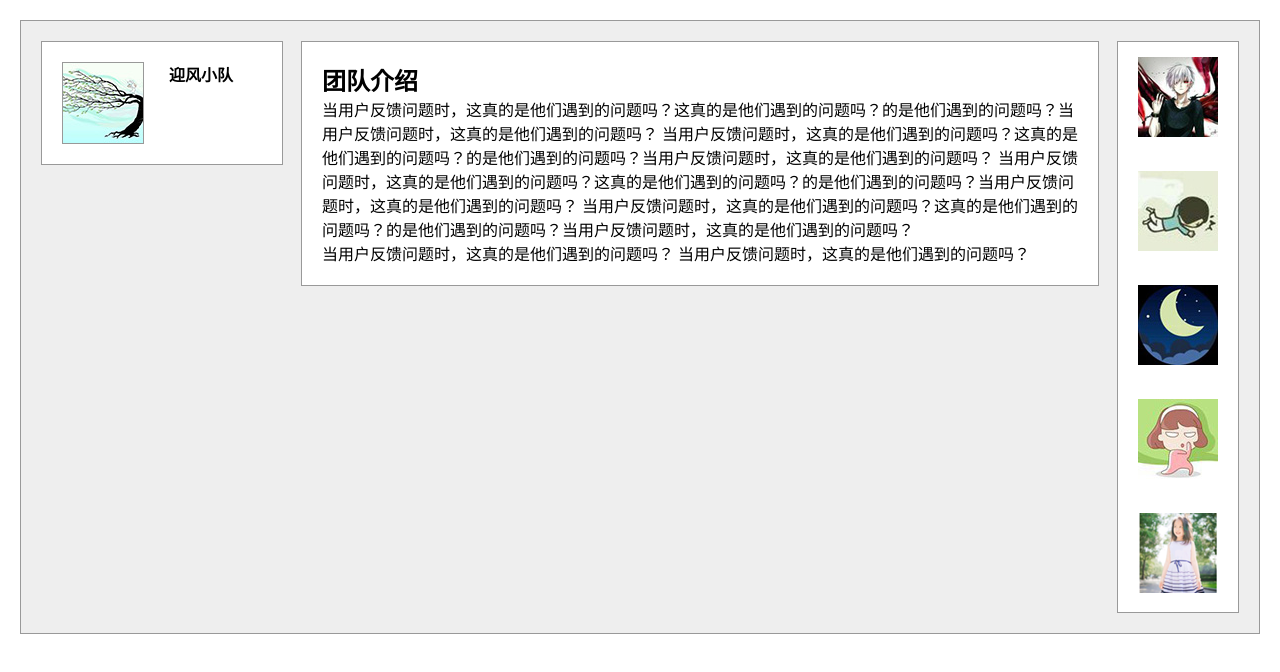
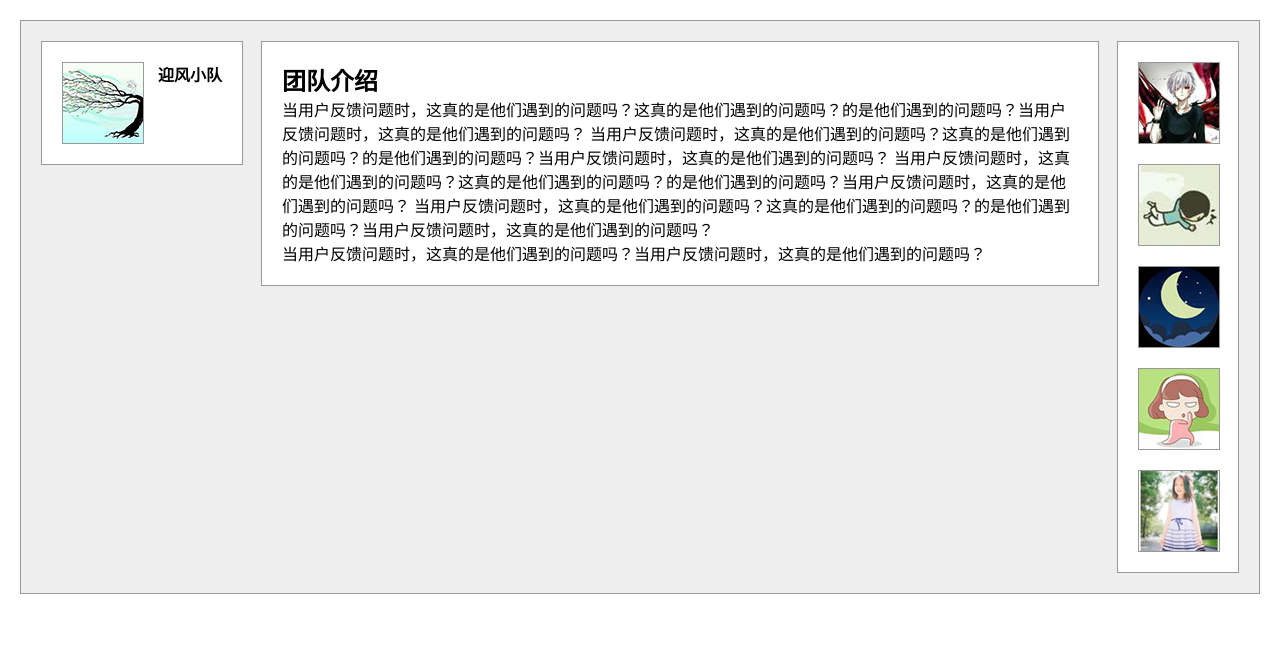
Before and after one commit to amumustyle/ifebaidu2016, a plain HTML site: page task_1_3/task_1_3.html in a window 1280 px wide. Drawn offline with Linux system fonts and the light colour scheme.

Commit message:
csz修改

```diff
--- a/task_1_3/task_1_3.css
+++ b/task_1_3/task_1_3.css
@@ -1,45 +1,54 @@
-*{margin: 0;padding:0;}/*清除浏览器默认样式*/
-        .wrap,.left,.right,.mainbody{
-            border: 1px solid #999;
-        }
-        .wrap,.left,.mainbody{
+        *{margin: 0;padding:0;}/*清除浏览器默认样式*/
+        body{
+            margin:0px;
             padding:20px;
         }
-        .wrap{
-            margin:20px;
-            background: #eee;
-            overflow: hidden;
+        div{
+            padding:20px;
+        }
+        .contain{
+            overflow:auto;
+            border: 1px solid #999;
+            background-color: #eee;
         }
         .left{
-            width: 200px;
-            background: white;
-            float: left;
-        }
-        .left .logo{
-            width: 80px;
-            height: 80px;
-            float: left;
+            float:left;
             border: 1px solid #999;
-        }
-        .left .teamname{
-            overflow: hidden;
-            font-size: 16px;
-            padding-left:25px;
+            background-color: white;
+            width: 160px;
         }
         .right{
-            width: 120px;
-            background: white;
-            float: right;
-
+            float:right;
+            padding:20px;
+            border: 1px solid #999;
+            background-color: white;
+            width: 80px;
         }
-        .right .members{
-            width: 80px;
-            height: 80px;
-            padding:15px 20px;
+        .center{
+            border: 1px solid #999;
+            margin-left: 220px;
+            margin-right:140px;
+            background-color: white;
         }
-        .mainbody{
-            min-width: 200px;
-            background: white;
-            margin-left: 260px;
-            margin-right:140px;
+        .logo{
+            width:80px;
+            height:80px;
+            padding:0px;
+            float:left;
+            border: 1px solid #999;
+            background-color: #0f0;
+            margin-bottom: 20px;
         }
+        .margin0{
+            margin:0px;
+        }
+        .logo img{
+            padding-bottom:20px;
+        }
+        .teamName{
+            padding:0px;
+            float:right;
+            font-size: 16px;
+            font-family:"黑体";
+            font-weight: bold;
+        }
--- a/task_1_3/task_1_3.html
+++ b/task_1_3/task_1_3.html
@@ -6,28 +6,25 @@
 	<link rel="stylesheet" type="text/css" href="task_1_3.css">
 </head>
 <body>
-<div class="wrap">
+<div class="contain">
 		<div class="left">
-		<img class="logo" src="images/logo.jpg" title="logo" alt="logo">
-		<h3 class="teamname">迎风小队</h3>
+			<div class="logo margin0"><img src="images/logo.jpg" title="logo" alt="logo"></div>
+			<div class="teamName">迎风小队</div>
 		</div>
 		<div class="right">
-		<img class="members" src="images/01.jpg" title="wyp"  alt="wyp">
-		<img class="members" src="images/02.jpg" alt="wn">
-		<img class="members" src="images/03.jpg" alt="ksw">
-		<img class="members" src="images/04.jpg" alt="smr">
-		<img class="members" src="images/05.png" alt="csz">
+			<div class="logo"><img src="images/01.jpg" title="wyp"  alt="wyp">></div>
+			<div class="logo"><img src="images/02.jpg" alt="wn"></div>
+			<div class="logo"><img src="images/03.jpg" alt="ksw"></div>
+			<div class="logo"><img src="images/04.jpg" alt="smr"></div>
+			<div class="logo margin0"><img src="images/05.png" alt="csz"></div>
 		</div>
-	<div class="mainbody"><h2>团队介绍</h2>
-	<p>
+		<div class="center">
+			<h2>团队介绍</h2>
+	        <p>当用户反馈问题时，这真的是他们遇到的问题吗？这真的是他们遇到的问题吗？的是他们遇到的问题吗？当用户反馈问题时，这真的是他们遇到的问题吗？
 	        当用户反馈问题时，这真的是他们遇到的问题吗？这真的是他们遇到的问题吗？的是他们遇到的问题吗？当用户反馈问题时，这真的是他们遇到的问题吗？
 	        当用户反馈问题时，这真的是他们遇到的问题吗？这真的是他们遇到的问题吗？的是他们遇到的问题吗？当用户反馈问题时，这真的是他们遇到的问题吗？
-	当用户反馈问题时，这真的是他们遇到的问题吗？这真的是他们遇到的问题吗？的是他们遇到的问题吗？当用户反馈问题时，这真的是他们遇到的问题吗？
-	当用户反馈问题时，这真的是他们遇到的问题吗？这真的是他们遇到的问题吗？的是他们遇到的问题吗？当用户反馈问题时，这真的是他们遇到的问题吗？
-	</p>
-	<p>当用户反馈问题时，这真的是他们遇到的问题吗？
-	当用户反馈问题时，这真的是他们遇到的问题吗？
-	</p>
+	        当用户反馈问题时，这真的是他们遇到的问题吗？这真的是他们遇到的问题吗？的是他们遇到的问题吗？当用户反馈问题时，这真的是他们遇到的问题吗？</p>
+	        <p>当用户反馈问题时，这真的是他们遇到的问题吗？当用户反馈问题时，这真的是他们遇到的问题吗？</p>
 		</div>
 	</div>
 </body>
```
Lines whose indentation alone changed are shown as unchanged.
